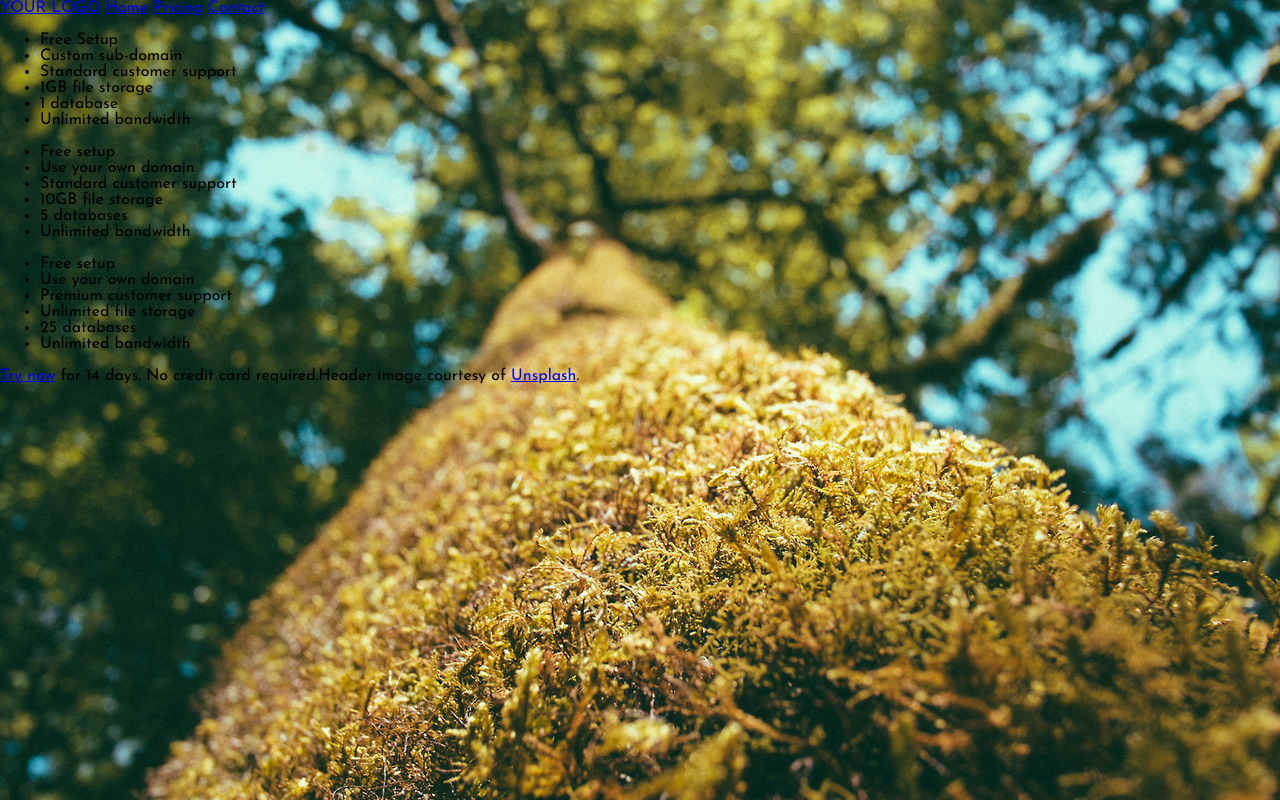
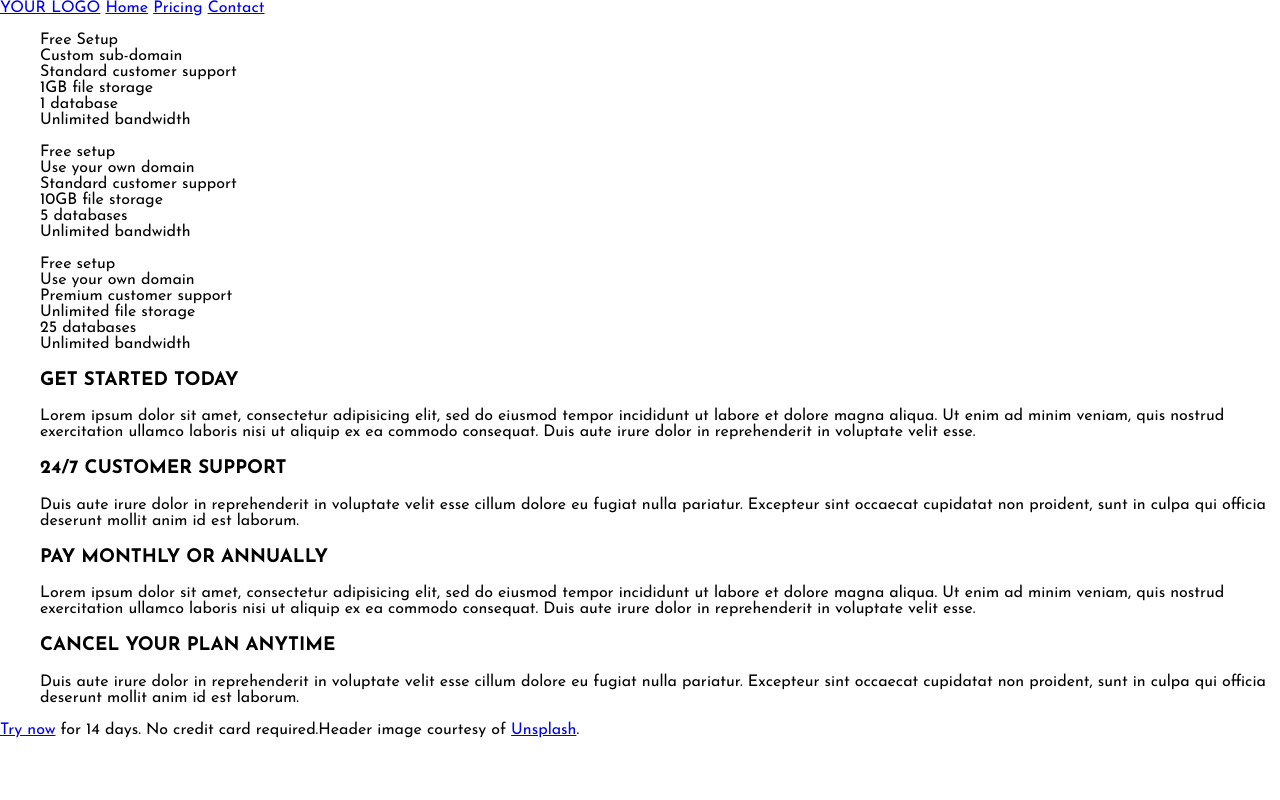
Before and after one commit to MichaelGaynor/Normalize-Website, a plain HTML site: page index.html in a window 1280 px wide. Drawn offline with Linux system fonts and the light colour scheme.

Commit message:
Body lorems

```diff
--- a/index.html
+++ b/index.html
@@ -48,10 +48,30 @@
 
   <div class="2columns">
     <ul class="2column1">
-
+      <h3>GET STARTED TODAY</h3>
+      <li>Lorem ipsum dolor sit amet, consectetur adipisicing elit, sed do eiusmod
+      tempor incididunt ut labore et dolore magna aliqua. Ut enim ad minim veniam,
+      quis nostrud exercitation ullamco laboris nisi ut aliquip ex ea commodo
+      consequat. Duis aute irure dolor in reprehenderit in voluptate velit esse.
+      </li>
+      <h3>24/7 CUSTOMER SUPPORT</h3>
+      <li>Duis aute irure dolor in reprehenderit in voluptate velit esse
+      cillum dolore eu fugiat nulla pariatur. Excepteur sint occaecat cupidatat non
+      proident, sunt in culpa qui officia deserunt mollit anim id est laborum.
+      </li>
     </ul>
     <ul class="2column2">
-
+      <h3>PAY MONTHLY OR ANNUALLY</h3>
+      <li>Lorem ipsum dolor sit amet, consectetur adipisicing elit, sed do eiusmod
+      tempor incididunt ut labore et dolore magna aliqua. Ut enim ad minim veniam,
+      quis nostrud exercitation ullamco laboris nisi ut aliquip ex ea commodo
+      consequat. Duis aute irure dolor in reprehenderit in voluptate velit esse.
+      </li>
+      <h3>CANCEL YOUR PLAN ANYTIME</h3>
+      <li>Duis aute irure dolor in reprehenderit in voluptate velit esse
+      cillum dolore eu fugiat nulla pariatur. Excepteur sint occaecat cupidatat non
+      proident, sunt in culpa qui officia deserunt mollit anim id est laborum.
+      </li>
     </ul>
 
   </div>
--- a/main.css
+++ b/main.css
@@ -1,4 +1,17 @@
 body{
   font-family: 'Josefin Sans', sans-serif;
+}
+
+ul{
+  list-style: none;
+}
+
+div.image{
   background-image: url(images/background.jpg);
+  max-width: 100%;
+  height: 200px;
 }
+
+.3columns{
+  display: inline-block;
+}
```
